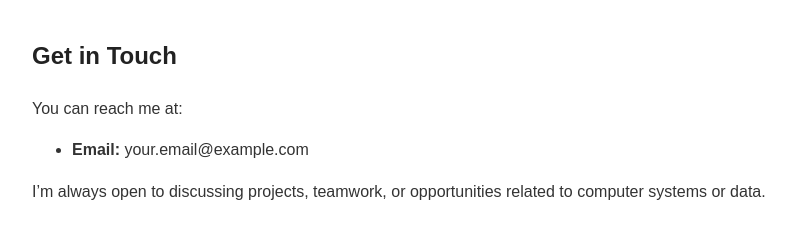
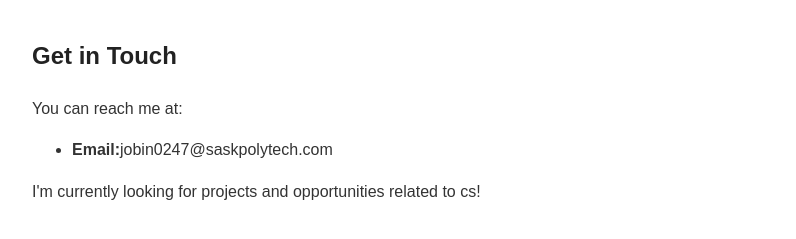
Before and after one commit to jobin-sk/TCOM, a plain HTML site: page contact.html in a window 1280 px wide. Shown: the part 141-380 px from the top of the page, without its empty margins (158-954 px from the left). Drawn offline with Linux system fonts and the light colour scheme.

Commit message:
Update contact information and message

```diff
--- a/contact.html
+++ b/contact.html
@@ -23,14 +23,12 @@
   <p>You can reach me at:</p>
 
   <ul>
-    <li><strong>Email:</strong> your.email@example.com</li>
-    <!-- Optional: LinkedIn -->
-    <!-- <li><strong>LinkedIn:</strong> link here</li> -->
+    <li><strong>Email:</strong>jobin0247@saskpolytech.com</li>
+
   </ul>
 
   <p>
-    I’m always open to discussing projects, teamwork, or opportunities
-    related to computer systems or data.
+    I'm currently looking for projects and opportunities related to cs!
   </p>
 </section>
 
```
